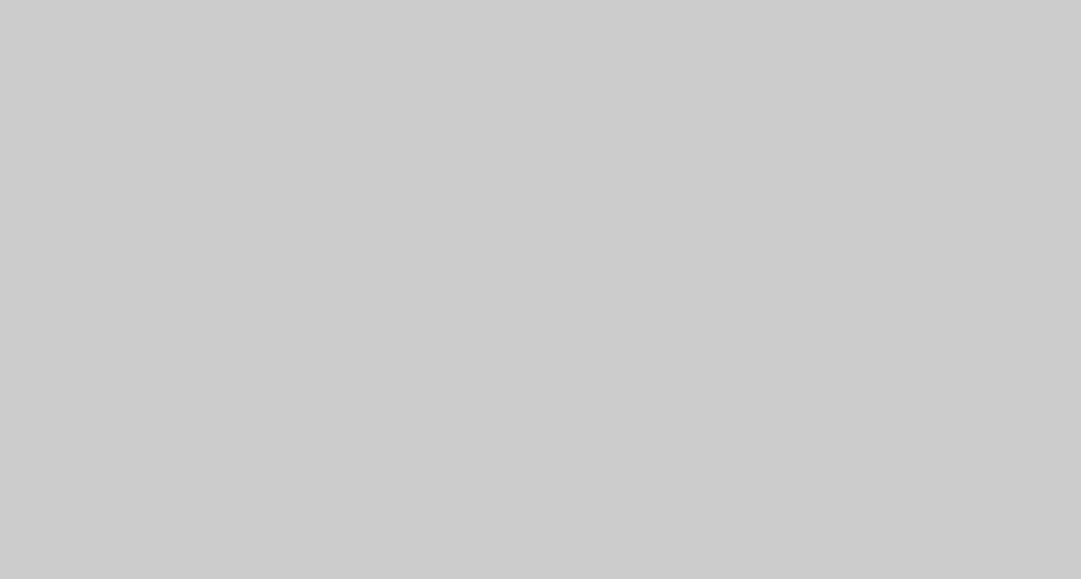
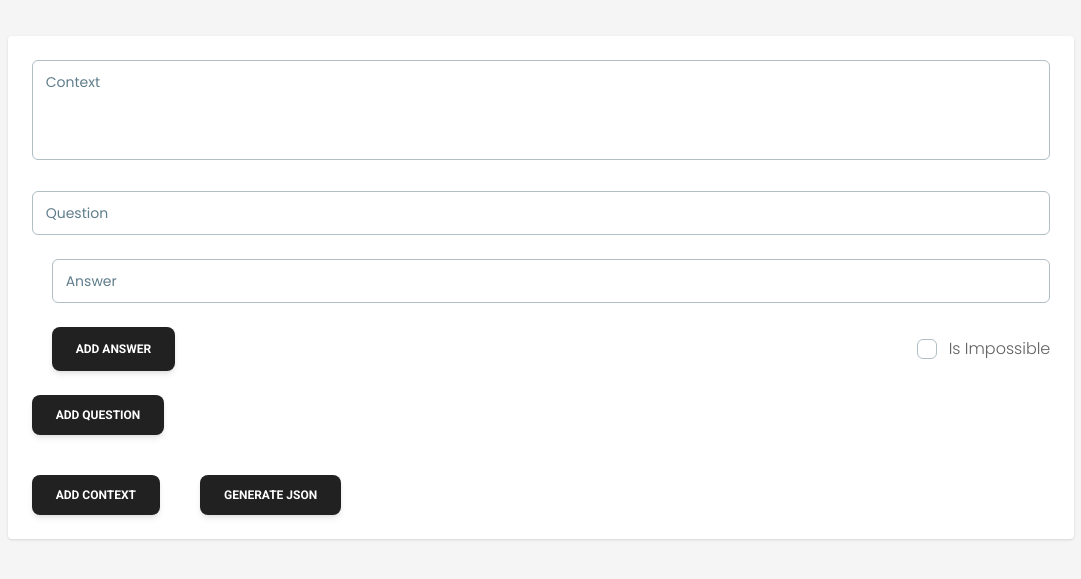
Before and after one commit to akadeepesh/ML_Automation_Frontend, a React (Create React App) app: page /check in a window 1280 px wide. Before the commit this address had no page. Shown: the part 113-692 px from the top of the page, without its empty margins (99-1180 px from the left). Built offline with nearby package versions, Linux system fonts and the light colour scheme; a web font is replaced by a local one.

Commit message:
Check template

```diff
--- a/src/App.js
+++ b/src/App.js
@@ -9,6 +9,7 @@ import Tokenization from "./components/Tokenization";
 import StopWord from "./components/Stop-word";
 import SemLem from "./components/SemLem";
 import NLP from "./components/NLP";
+import Template from "./components/Template";
 import {
   BrowserRouter,
   Routes,
@@ -72,6 +73,7 @@ const Layout = () => {
         <Route path="/home/nlp" element={<NLP />}></Route>
         <Route path="/signup" element={<Signup />} />
         <Route path="/login" element={<Login />} />
+        <Route path="/check" element={<Template />} />
       </Routes>
     </>
   );
--- /dev/null
+++ b/src/components/Template.jsx
@@ -0,0 +1,180 @@
+import React, { useState } from "react";
+import { Input, Textarea, Button, Checkbox } from "@material-tailwind/react";
+
+const MyForm = () => {
+  const [data, setData] = useState([
+    {
+      context: "",
+      qas: [
+        {
+          id: "",
+          is_impossible: false,
+          question: "",
+          answers: [
+            {
+              text: "",
+              answer_start: 0,
+            },
+          ],
+        },
+      ],
+    },
+  ]);
+
+  const handleChange = (e, contextIndex, qaIndex, answerIndex) => {
+    const updatedData = [...data];
+    if (answerIndex !== undefined) {
+      updatedData[contextIndex].qas[qaIndex].answers[answerIndex][
+        e.target.name
+      ] = e.target.value;
+    } else if (qaIndex !== undefined) {
+      updatedData[contextIndex].qas[qaIndex][e.target.name] = e.target.value;
+    } else {
+      updatedData[contextIndex][e.target.name] = e.target.value;
+    }
+    setData(updatedData);
+  };
+
+  const addContext = () => {
+    setData([
+      ...data,
+      {
+        context: "",
+        qas: [
+          {
+            id: "",
+            is_impossible: false,
+            question: "",
+            answers: [
+              {
+                text: "",
+                answer_start: 0,
+              },
+            ],
+          },
+        ],
+      },
+    ]);
+  };
+
+  const addQuestion = (contextIndex) => {
+    const updatedData = [...data];
+    updatedData[contextIndex].qas.push({
+      id: "",
+      is_impossible: false,
+      question: "",
+      answers: [
+        {
+          text: "",
+          answer_start: 0,
+        },
+      ],
+    });
+    setData(updatedData);
+  };
+
+  const addAnswer = (contextIndex, qaIndex) => {
+    const updatedData = [...data];
+    updatedData[contextIndex].qas[qaIndex].answers.push({
+      text: "",
+      answer_start: 0,
+    });
+    setData(updatedData);
+  };
+
+  const handleSubmit = (e) => {
+    e.preventDefault();
+    const jsonData = JSON.stringify(data);
+    const blob = new Blob([jsonData], { type: "application/json" });
+    const href = URL.createObjectURL(blob);
+    const link = document.createElement("a");
+    link.href = href;
+    link.download = "data.json";
+    document.body.appendChild(link);
+    link.click();
+    document.body.removeChild(link);
+  };
+
+  return (
+    <div className="flex flex-col items-center justify-center min-h-screen bg-gray-100">
+      <div className="flex flex-col w-5/6 bg-white rounded space-y-6 shadow p-6 m-4">
+        <form onSubmit={handleSubmit}>
+          {data.map((contextData, contextIndex) => (
+            <div className="flex flex-col space-y-6" key={contextIndex}>
+              <Textarea
+                variant="outlined"
+                size="lg"
+                label="Context"
+                name="context"
+                onChange={(e) => handleChange(e, contextIndex)}
+              />
+              {/* <div className="flex flex-col space-y-6"></div> */}
+              {contextData.qas.map((qa, qaIndex) => (
+                <div key={qaIndex}>
+                  <Input
+                    variant="outlined"
+                    label="Question"
+                    size="lg"
+                    onChange={(e) => handleChange(e, contextIndex, qaIndex)}
+                  />
+                  <div className="flex flex-col ml-5 space-y-6">
+                    {qa.answers.map((answer, answerIndex) => (
+                      <div className="flex flex-col mt-6" key={answerIndex}>
+                        <Input
+                          variant="outlined"
+                          size="lg"
+                          label="Answer"
+                          name="text"
+                          onChange={(e) =>
+                            handleChange(e, contextIndex, qaIndex, answerIndex)
+                          }
+                        />
+                        {/* <Input
+                          type="number"
+                          name="answer_start"
+                          label="Remove - Answer Start"
+                          onChange={(e) =>
+                            handleChange(e, contextIndex, qaIndex, answerIndex)
+                          }
+                        /> */}
+                      </div>
+                    ))}
+                    <div className="flex flex-row justify-between">
+                      <Button
+                        className="w-fit"
+                        size="md"
+                        onClick={() => addAnswer(contextIndex, qaIndex)}
+                      >
+                        Add Answer
+                      </Button>
+                      <Checkbox
+                        label="Is Impossible"
+                        name="is_impossible"
+                        onChange={(e) => handleChange(e, contextIndex, qaIndex)}
+                      />
+                    </div>
+                  </div>
+                </div>
+              ))}
+              <Button
+                size="md"
+                className="w-fit"
+                onClick={() => addQuestion(contextIndex)}
+              >
+                Add Question
+              </Button>
+            </div>
+          ))}
+          <Button className="mt-10 mr-10" onClick={addContext}>
+            Add Context
+          </Button>
+          <Button className="mt-10" type="submit">
+            Generate JSON
+          </Button>
+        </form>
+      </div>
+    </div>
+  );
+};
+
+export default MyForm;
```
